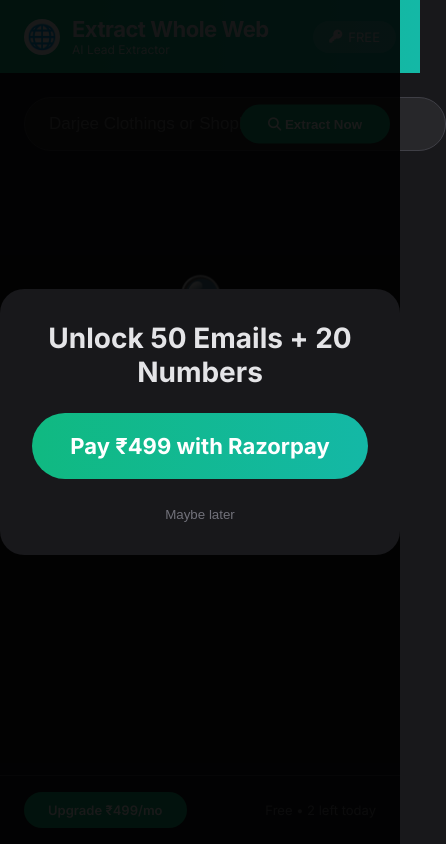
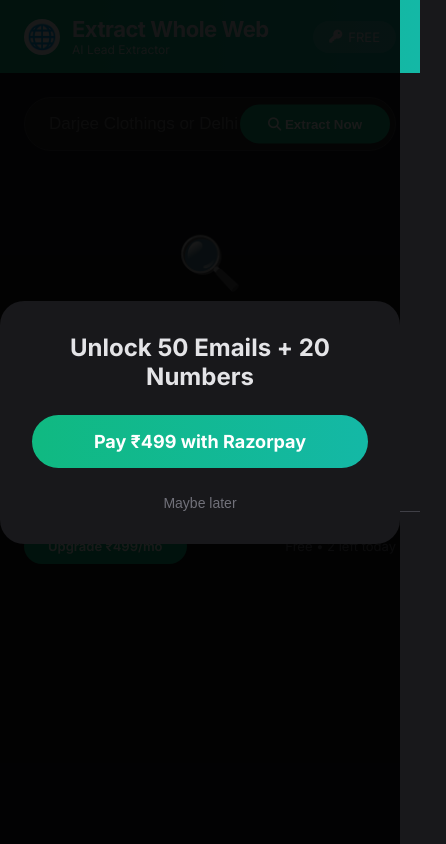
Before and after one commit to HarshVardhanSolanki/Extract-Whole-Web, a browser extension: page popup.html in a window 400 px wide. Both pictures are taken after a click on the element "Upgrade ₹499/mo". Shown: the whole page, 446 px wide, since content can reach past the window. Drawn offline with Linux system fonts and the light colour scheme.

Commit message:
Update popup.html

```diff
--- a/popup.html
+++ b/popup.html
@@ -8,9 +8,12 @@
     <style>
         @import url('https://fonts.googleapis.com/css2?family=Inter:wght@400;500;600;700&display=swap');
         :root { --emerald: #10b981; }
-        body { font-family: 'Inter', system-ui, sans-serif; background: #18181b; color: #e4e4e7; width: 420px; min-height: 620px; margin: 0; overflow: hidden; }
+
+        /* Chrome limits height to 600px. We set to 580px to be safe! */
+        body { font-family: 'Inter', system-ui, sans-serif; background: #18181b; color: #e4e4e7; width: 420px; height: 580px; margin: 0; overflow: hidden; position: relative; }
+
         .header { background: linear-gradient(90deg, #10b981, #14b8a6); padding: 16px 24px; display: flex; align-items: center; justify-content: space-between; }
-        .search-bar { width: 100%; background: #27272a; border: 1px solid #3f3f46; border-radius: 9999px; padding: 16px 24px; font-size: 17px; outline: none; transition: all 0.3s; color: white;}
+        .search-bar { width: 100%; background: #27272a; border: 1px solid #3f3f46; border-radius: 9999px; padding: 16px 24px; font-size: 17px; outline: none; transition: all 0.3s; color: white; box-sizing: border-box;}
         .search-bar:focus { border-color: #10b981; box-shadow: 0 0 0 4px rgba(16, 185, 129, 0.3); }
         .btn-primary { background: #10b981; color: white; padding: 12px 28px; border-radius: 9999px; font-weight: 600; border: none; cursor: pointer; transition: all 0.2s; }
         .btn-primary:hover { background: #059669; transform: translateY(-1px); }
@@ -20,6 +23,9 @@
         .locked-row { filter: blur(4px); opacity: 0.28; position: relative; }
         .teaser { position: absolute; inset: 0; background: linear-gradient(135deg, rgba(16,185,129,0.95), rgba(5,150,105,0.95)); display: none; align-items: center; justify-content: center; z-index: 10; border-radius: 12px; }
         .locked-row:hover .teaser { display: flex; }
+
+        /* Footer stays fixed at bottom */
+        .footer { position:absolute; bottom:0; left:0; right:0; background:#18181b; border-top:1px solid #3f3f46; padding:16px 24px; display:flex; justify-content:space-between; align-items:center; font-size:13px; z-index: 50; }
     </style>
 </head>
 <body>
@@ -39,19 +45,19 @@
 
     <div style="padding:24px 24px 16px;">
         <div style="position:relative;">
-            <input id="keyword-input" type="text" placeholder="Darjee Clothings or Shopkeepers in Delhi" class="search-bar">
+            <input id="keyword-input" type="text" placeholder="Darjee Clothings or Delhi" class="search-bar">
             <button id="search-btn" class="btn-primary" style="position:absolute;right:6px;top:50%;transform:translateY(-50%);">
                 <i class="fa-solid fa-magnifying-glass"></i> Extract Now
             </button>
         </div>
     </div>
 
-    <div id="status-bar" style="display:none;padding:12px 24px;background:#27272a;border-top:1px solid #3f3f46;border-bottom:1px solid #3f3f46;color:#a1a1aa;font-size:14px;">
+    <div id="status-bar" style="display:none;padding:12px 24px;background:#27272a;border-top:1px solid #3f3f46;border-bottom:1px solid #3f3f46;color:#a1a1aa;font-size:14px; text-align: center;">
         <span id="status-text">Searching the web... Please wait up to 10 seconds.</span>
     </div>
 
-    <div style="padding:24px;height:calc(100vh - 240px);overflow:auto;" id="results-container">
-        <div id="empty-state" style="text-align:center;padding-top:80px;">
+    <div style="padding:24px;height:calc(100% - 220px);overflow-y:auto; padding-bottom: 80px;" id="results-container">
+        <div id="empty-state" style="text-align:center;padding-top:40px;">
             <div style="font-size:52px;margin-bottom:20px;">🔍</div>
             <h3 style="margin:0 0 8px;font-size:19px;">Ready to find leads</h3>
             <p style="color:#71717a;max-width:280px;margin:0 auto;">Enter keyword → get emails & numbers instantly</p>
@@ -60,9 +66,7 @@
         <div id="table-wrapper" style="display:none;">
             <div style="display:flex;justify-content:space-between;align-items:center;margin-bottom:16px;">
                 <h2 style="margin:0;font-size:17px;font-weight:600;">Extracted Leads</h2>
-                <div style="display:flex;gap:8px;">
-                    <button id="clear-btn" style="padding:8px 16px;font-size:13px;background:#27272a;border:none;border-radius:9999px;cursor:pointer;color:white;">🗑️ Clear</button>
-                </div>
+                <button id="clear-btn" style="padding:8px 16px;font-size:13px;background:#27272a;border:none;border-radius:9999px;cursor:pointer;color:white;">🗑️ Clear</button>
             </div>
             <table>
                 <thead>
@@ -73,7 +77,7 @@
         </div>
     </div>
 
-    <div style="position:fixed;bottom:0;left:0;right:0;background:#18181b;border-top:1px solid #3f3f46;padding:16px 24px;display:flex;justify-content:space-between;align-items:center;font-size:13px;">
+    <div class="footer">
         <div id="footer-upgrade-btn" style="cursor:pointer;background:#10b981;color:white;padding:10px 24px;border-radius:9999px;font-weight:600;">
             Upgrade ₹499/mo
         </div>
@@ -81,25 +85,25 @@
     </div>
 
     <div id="key-modal" style="display:none;position:fixed;inset:0;background:rgba(0,0,0,0.9);align-items:center;justify-content:center;z-index:100;">
-        <div style="background:#18181b;width:360px;border-radius:24px;overflow:hidden;">
+        <div style="background:#18181b;width:340px;border-radius:24px;overflow:hidden;">
             <div style="padding:32px;">
                 <h3 style="margin:0 0 8px;font-size:22px;">Activate Pro Key</h3>
-                <input id="key-input" placeholder="Paste your key here" style="width:100%;padding:16px;background:#27272a;border:1px solid #3f3f46;border-radius:9999px;margin-top:16px;color:white;">
+                <input id="key-input" placeholder="Paste your key here" style="width:100%; box-sizing:border-box; padding:16px;background:#27272a;border:1px solid #3f3f46;border-radius:12px;margin-top:16px;color:white;">
                 <div style="display:flex;gap:12px;margin-top:24px;">
-                    <button id="cancel-key-btn" style="flex:1;padding:16px;border:1px solid #3f3f46;background:transparent;border-radius:9999px;color:#a1a1aa;cursor:pointer;">Cancel</button>
-                    <button id="activate-key-btn" style="flex:1;padding:16px;background:#10b981;color:white;border:none;border-radius:9999px;font-weight:600;cursor:pointer;">Activate</button>
+                    <button id="cancel-key-btn" style="flex:1;padding:14px;border:1px solid #3f3f46;background:transparent;border-radius:9999px;color:#a1a1aa;cursor:pointer;">Cancel</button>
+                    <button id="activate-key-btn" style="flex:1;padding:14px;background:#10b981;color:white;border:none;border-radius:9999px;font-weight:600;cursor:pointer;">Activate</button>
                 </div>
             </div>
         </div>
     </div>
 
     <div id="upgrade-modal" style="display:none;position:fixed;inset:0;background:rgba(0,0,0,0.9);align-items:center;justify-content:center;z-index:100;">
-        <div style="background:#18181b;width:380px;border-radius:24px;padding:32px;text-align:center;">
-            <h3 style="font-size:28px;margin:0 0 8px;">Unlock 50 Emails + 20 Numbers</h3>
-            <div id="pay-razorpay-btn" style="margin:24px 0;background:linear-gradient(90deg,#10b981,#14b8a6);color:white;padding:20px;border-radius:9999px;font-size:22px;font-weight:700;cursor:pointer;">
+        <div style="background:#18181b;width:340px;border-radius:24px;padding:32px;text-align:center;">
+            <h3 style="font-size:24px;margin:0 0 8px;">Unlock 50 Emails + 20 Numbers</h3>
+            <div id="pay-razorpay-btn" style="margin:24px 0;background:linear-gradient(90deg,#10b981,#14b8a6);color:white;padding:16px;border-radius:9999px;font-size:18px;font-weight:700;cursor:pointer;">
                 Pay ₹499 with Razorpay
             </div>
-            <button id="maybe-later-btn" style="background:none;border:none;color:#71717a;cursor:pointer;">Maybe later</button>
+            <button id="maybe-later-btn" style="background:none;border:none;color:#71717a;cursor:pointer;font-size:14px;">Maybe later</button>
         </div>
     </div>
 
```
